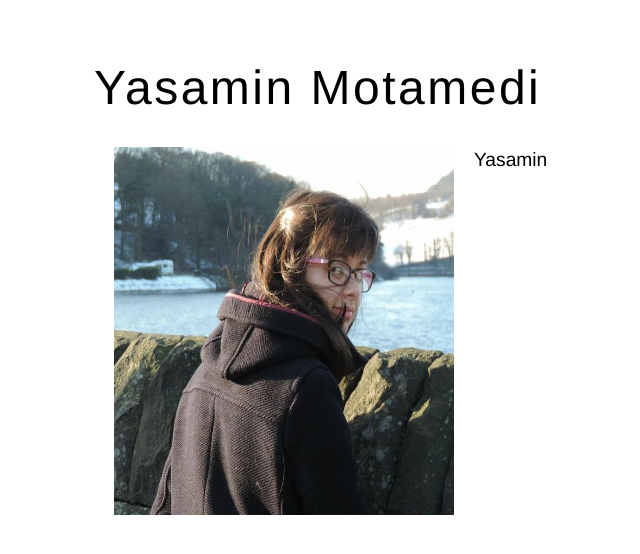
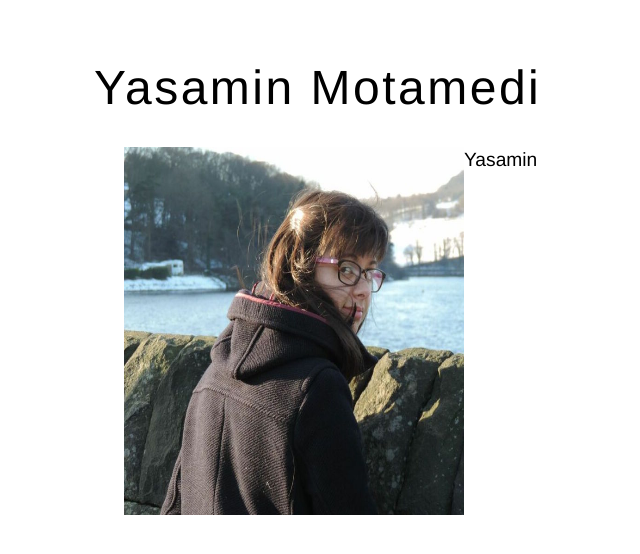
Before and after one commit to ymotamedi/ymotamedi.github.io, a Jekyll site: the page built from index.html, in a window 1280 px wide. Shown: the top 554 px of the page, without its empty margins (98-738 px from the left). Built offline with Jekyll 4.4.1, drawn with Linux system fonts in a browser that asks for light colours.

Commit message:
Update index.html

```diff
--- a/index.html
+++ b/index.html
@@ -2,6 +2,6 @@
 layout: default
 title: Yasamin
 ---
-<p><img src="ym2.jpeg" style="float:left;width:340px;height:368px" hspace="20">
+<p><img src="ym2.jpeg" style="float:left;width:340px;height:368px;margin-left:30px">
 Yasamin
 </p>
```
